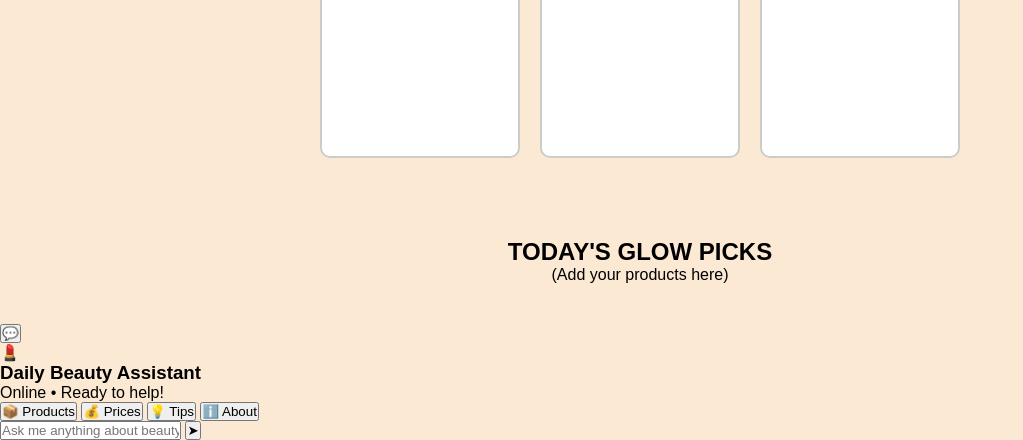
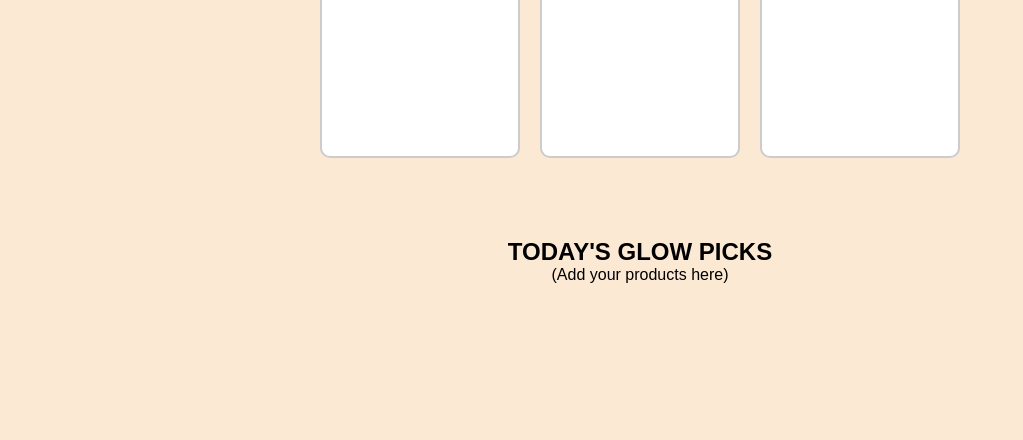
Before and after one commit to selisana34x/dailybeautyfavoritess, a plain HTML site: page index.html in a window 1280 px wide. Shown: the part 2859-3299 px from the top of the page, without its empty margins (0-1023 px from the left). After the commit the page ends 3183 px from the top, so only its background shows below. Drawn offline with Linux system fonts and the light colour scheme; a script that the page names is missing.

Commit message:
third  commit

```diff
--- a/index.html
+++ b/index.html
@@ -195,41 +195,15 @@
         <p>(Add your products here)</p>
     </section>
 
-    <!-- ===== DAILY BEAUTY CHATBOT ===== -->
-    <button id="chatbotButton" onclick="toggleChatbot()">💬</button>
-
-    <div id="chatbotContainer">
-        <!-- Chat Header -->
-        <div class="chat-header">
-            <div class="chat-avatar">💄</div>
-            <div class="chat-header-info">
-                <h3>Daily Beauty Assistant</h3>
-                <p><span class="online-indicator"></span>Online • Ready to help!</p>
-            </div>
-        </div>
-
-        <!-- Chat Messages -->
-        <div id="chatMessages"></div>
-
-        <!-- Quick Actions -->
-        <div class="quick-actions">
-            <button class="quick-action-btn" onclick="askQuickQuestion('Show me all products')">📦 Products</button>
-            <button class="quick-action-btn" onclick="askQuickQuestion('What are your prices?')">💰 Prices</button>
-            <button class="quick-action-btn" onclick="askQuickQuestion('Give me a beauty tip')">💡 Tips</button>
-            <button class="quick-action-btn" onclick="askQuickQuestion('Tell me about Daily Beauty')">ℹ️ About</button>
-        </div>
-
-        <!-- Chat Input -->
-        <div class="chat-input-area">
-            <input type="text" id="chatInput" placeholder="Ask me anything about beauty..."
-                onkeypress="handleKeyPress(event)">
-            <button class="send-btn" onclick="sendMessage()">➤</button>
-        </div>
-    </div>
+    <!-- ===== FLOWISE RAG CHATBOT ===== -->
+    <script type="module">
+        import Chatbot from "https://cdn.jsdelivr.net/npm/flowise-embed/dist/web.js"
+        Chatbot.init({
+            chatflowid: "be1ee1ca-4011-4590-87d6-d017191fb99b",
+            apiHost: "https://cloud.flowiseai.com",
+        })
+    </script>
     <!-- ===== END CHATBOT ===== -->
-
-    <!-- Chatbot JavaScript -->
-    <script src="chatbot.js"></script>
 
 </body>
 
```
